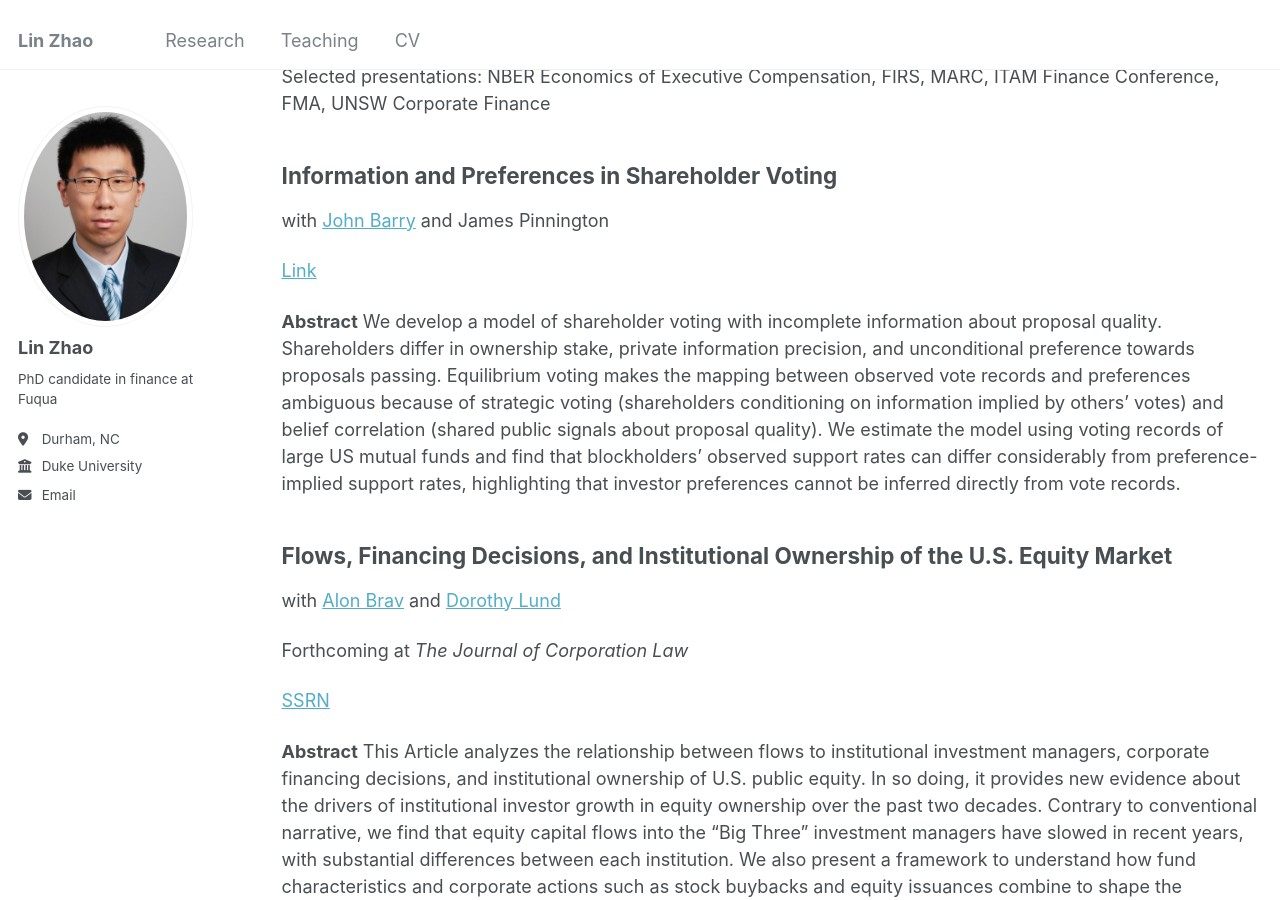
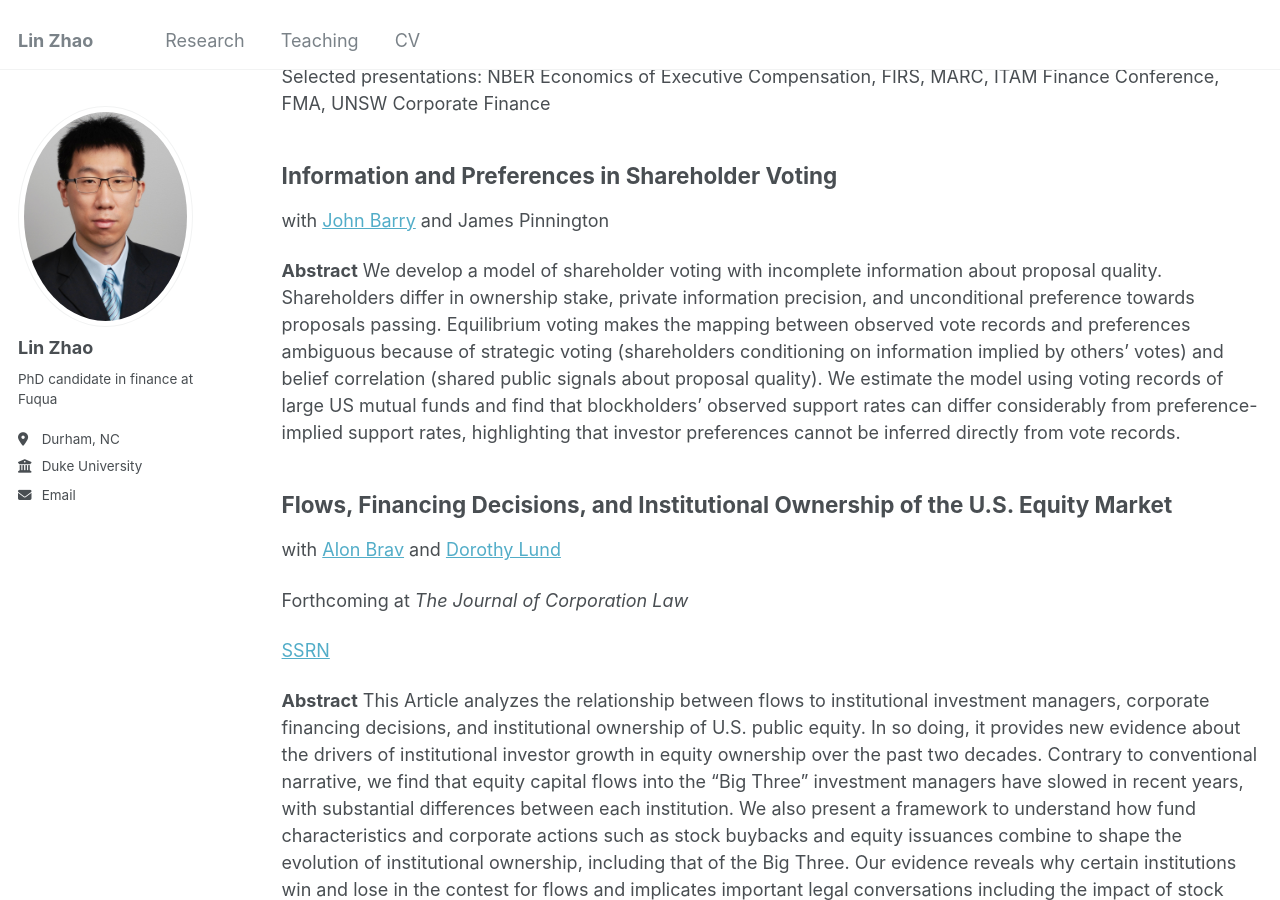
Before and after one commit to linzhao0351/linzhao0351.github.io, a Jekyll site: the page built from _pages/publications.md, in a window 1280 px wide and 900 px high, scrolled down 1060 px. Built offline with Jekyll 4.4.1, drawn with Linux system fonts in a browser that asks for light colours.

Commit message:
Remove link to strategic voting paper
Removed link to strategic voting paper from the publications page.

```diff
--- a/_pages/publications.md
+++ b/_pages/publications.md
@@ -31,8 +31,6 @@ Selected presentations: NBER Economics of Executive Compensation, FIRS, MARC, IT
 ## Information and Preferences in Shareholder Voting
 with [John Barry](https://johnwbarry.info/) and James Pinnington
 
-[Link](https://github.com/linzhao0351/linzhao0351.github.io/blob/master/files/strategic_voting.pdf)
-
 **Abstract** We develop a model of shareholder voting with incomplete information about proposal quality. Shareholders differ in ownership stake, private information precision, and unconditional preference towards proposals passing. Equilibrium voting makes the mapping between observed vote records and preferences ambiguous because of strategic voting (shareholders conditioning on information implied by others’ votes) and belief correlation (shared public signals about proposal quality). We estimate the model using voting records of large US mutual funds and find that blockholders' observed support rates can differ considerably from preference-implied support rates, highlighting that investor preferences cannot be inferred directly from vote records.
 
 
```
